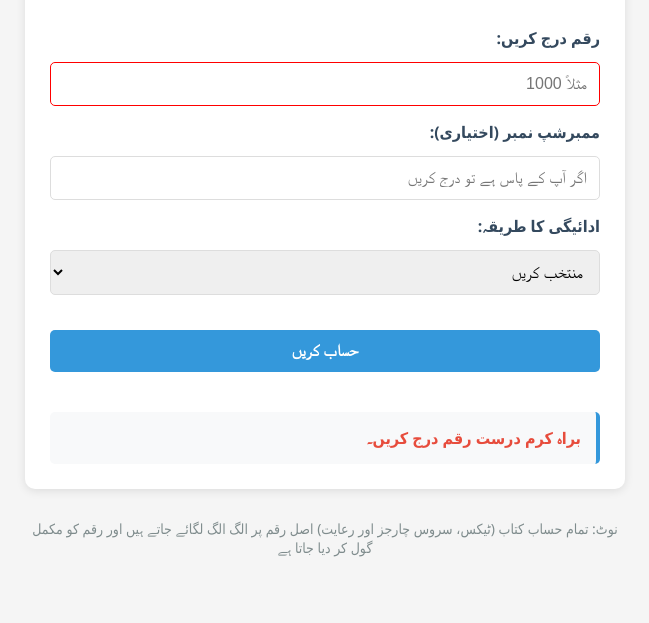
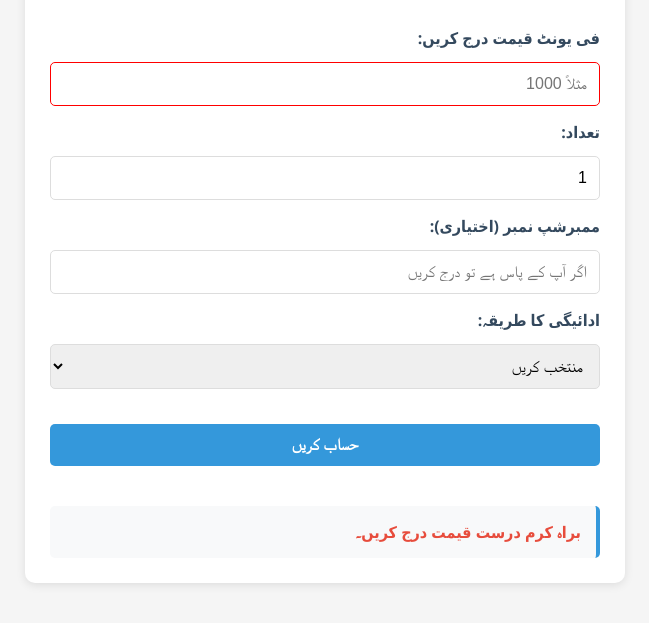
Before and after one commit to forculate/tax, a plain HTML site: page tax.html in a window 1280 px wide. Both pictures are taken after a click on the button "حساب کریں". Shown: the part 101-724 px from the top of the page, without its empty margins (315-964 px from the left). Drawn offline with Linux system fonts and the light colour scheme.

Commit message:
quantity tab added

```diff
--- a/tax.html
+++ b/tax.html
@@ -63,12 +63,6 @@
       color: #e74c3c;
       font-weight: bold;
     }
-    .note {
-      font-size: 14px;
-      color: #7f8c8d;
-      margin-top: 30px;
-      text-align: center;
-    }
     .membership-display {
       background-color: #e8f4fc;
       padding: 10px;
@@ -82,8 +76,11 @@
   <div class="calculator">
     <h2>ٹیکس کیلکولیٹر</h2>
 
-    <label for="amount">رقم درج کریں:</label>
+    <label for="amount">فی یونٹ قیمت درج کریں:</label>
     <input type="number" id="amount" placeholder="مثلاً 1000" min="0">
+
+    <label for="quantity">تعداد:</label>
+    <input type="number" id="quantity" placeholder="مثلاً 2" min="1" value="1">
 
     <label for="membership">ممبرشپ نمبر (اختیاری):</label>
     <input type="text" id="membership" placeholder="اگر آپ کے پاس ہے تو درج کریں">
@@ -100,23 +97,29 @@
     <div id="result"></div>
   </div>
 
-  <p class="note">نوٹ: تمام حساب کتاب (ٹیکس، سروس چارجز اور رعایت) اصل رقم پر الگ الگ لگائے جاتے ہیں اور رقم کو مکمل گول کر دیا جاتا ہے</p>
-
   <script>
     function calculateTotal() {
       const amountInput = document.getElementById("amount");
+      const quantityInput = document.getElementById("quantity");
       const paymentType = document.getElementById("paymentType").value;
       const membership = document.getElementById("membership").value.trim();
       const resultDiv = document.getElementById("result");
 
       // Reset previous error styles
       amountInput.style.borderColor = "#ddd";
+      quantityInput.style.borderColor = "#ddd";
       document.getElementById("paymentType").style.borderColor = "#ddd";
 
       // Validate inputs
       if (!amountInput.value || isNaN(amountInput.value) || parseFloat(amountInput.value) <= 0) {
         amountInput.style.borderColor = "red";
-        resultDiv.innerHTML = '<span class="highlight">براہ کرم درست رقم درج کریں۔</span>';
+        resultDiv.innerHTML = '<span class="highlight">براہ کرم درست قیمت درج کریں۔</span>';
+        return;
+      }
+
+      if (!quantityInput.value || isNaN(quantityInput.value) || parseInt(quantityInput.value) <= 0) {
+        quantityInput.style.borderColor = "red";
+        resultDiv.innerHTML = '<span class="highlight">براہ کرم درست تعداد درج کریں۔</span>';
         return;
       }
 
@@ -126,7 +129,9 @@
         return;
       }
 
-      const originalAmount = Math.round(parseFloat(amountInput.value));
+      const unitPrice = parseFloat(amountInput.value);
+      const quantity = parseInt(quantityInput.value);
+      const originalAmount = Math.round(unitPrice * quantity);
       let taxRate = paymentType === "cash" ? 0.16 : 0.05;
 
       // Calculate all components separately on original amount and round them
@@ -139,7 +144,9 @@
 
       resultDiv.innerHTML =
         (membership ? `<div class="membership-display"><strong>ممبرشپ نمبر:</strong> ${membership}</div>` : "") +
-        `<p>اصل رقم: ${originalAmount.toLocaleString()}</p>` +
+        `<p>فی یونٹ قیمت: ${unitPrice.toLocaleString()}</p>` +
+        `<p>تعداد: ${quantity.toLocaleString()}</p>` +
+        `<p>کل اصل رقم: ${originalAmount.toLocaleString()}</p>` +
         `<p>ٹیکس (${taxRate*100}%): ${tax.toLocaleString()}</p>` +
         `<p>سروس چارجز (10%): ${serviceCharge.toLocaleString()}</p>` +
         (discount > 0 ? `<p>رعایت (ممبرشپ 30%): -${discount.toLocaleString()}</p>` : "") +
```
